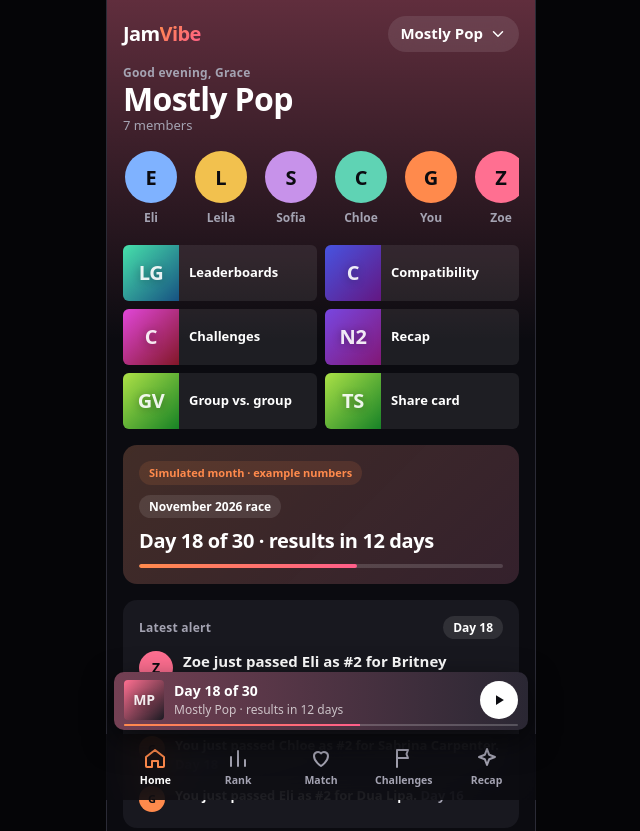
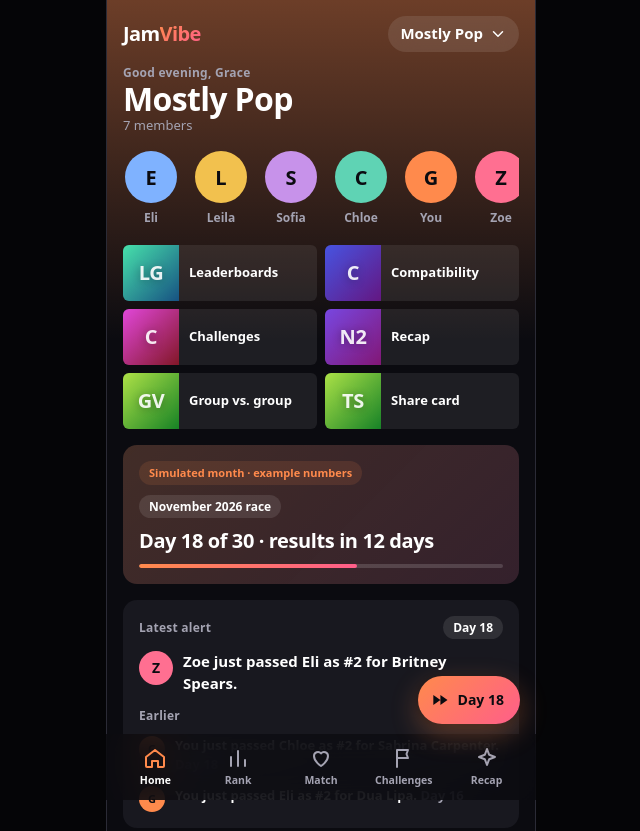
Before and after one commit to abdiel-m/JamVibe, a plain HTML site: page app/artifact.html in a window 1280 px wide. Shown: the top 831 px of the page, without its empty margins (319-959 px from the left). Drawn offline with Linux system fonts and the light colour scheme.

Commit message:
Per-tab gradients and a corner day button
Home uses the JamVibe orange; Rank (gold) and Match (coral) are
analogous, Challenges (teal) is complementary and Recap (violet) is
triadic. Colors live in CONFIG.theme. The mini player is replaced by a
floating 'Day N' button in the bottom-right corner that simulates a day.

Co-Authored-By: Claude Opus 5.5 <noreply@anthropic.com>

```diff
--- a/app/artifact.html
+++ b/app/artifact.html
@@ -6,13 +6,14 @@
 :root {
   --bg: #0B0B10; --bg-2: #121219; --card: #18181F; --card-hi: #23232D; --line: #2B2B36;
   --fg: #FFFFFF; --muted: #A4A3B2; --accent: #FF8A4C; --accent-2: #FF5E8A; --accent-ink: #0B0B10; --good: #5FD3B4;
-  --hero-a: #FF8A4C59;   /* set per group from CONFIG.groups[...].color */
+  --hero-a: #FF8A4C66;   /* set per screen from CONFIG.theme.screens */
   --font: ui-rounded, "SF Pro Rounded", "Nunito", "Varela Round", system-ui, -apple-system, "Segoe UI", Roboto, sans-serif;
   --mono: ui-monospace, "SF Mono", Menlo, Consolas, monospace;
-  --r: 14px; --nav-h: 62px; --mini-h: 58px;
+  --r: 14px; --nav-h: 62px; --fab-h: 56px;  /* --fab-h: room for the floating day button */
   color-scheme: dark;
 }
 * { box-sizing: border-box; }
+[hidden] { display: none !important; }   /* the standalone file has no host reset */
 html, body { height: 100%; }
 body { margin: 0; background: var(--bg); color: var(--fg); font: 15px/1.45 var(--font); -webkit-font-smoothing: antialiased; }
 button, input, select { font: inherit; color: inherit; }
@@ -20,9 +21,9 @@ button { cursor: pointer; }
 :focus-visible { outline: 2px solid var(--accent); outline-offset: 2px; }
 .app { max-width: 430px; margin: 0 auto; min-height: 100%; position: relative; isolation: isolate;
   padding-left: max(16px, env(safe-area-inset-left, 0px)); padding-right: max(16px, env(safe-area-inset-right, 0px));
-  padding-block: 10px calc(var(--nav-h) + var(--mini-h) + 36px + env(safe-area-inset-bottom, 0px)); }
+  padding-block: 10px calc(var(--nav-h) + var(--fab-h) + 28px + env(safe-area-inset-bottom, 0px)); }
 .app::before { content: ""; position: absolute; inset: 0 0 auto; height: 340px; z-index: -1; pointer-events: none;
-  background: linear-gradient(180deg, var(--hero-a), transparent); }
+  background: linear-gradient(180deg, var(--hero-a), transparent); transition: background 0.3s; }
 @media (min-width: 560px) { body { background: #050507; } .app { background: var(--bg); border-inline: 1px solid var(--line); } }
 h1, h2, h3 { margin: 0; font-weight: 900; letter-spacing: -0.02em; line-height: 1.1; text-wrap: balance; }
 h1 { font-size: 32px; } h2 { font-size: 20px; font-weight: 800; } h3 { font-size: 15px; font-weight: 800; }
@@ -65,7 +66,7 @@ p { margin: 0; }
 .input, select.input { width: 100%; background: var(--card-hi); border: 0; border-radius: 10px; padding: 12px; color: var(--fg); font-weight: 700; }
 .bar { height: 4px; background: #FFFFFF26; border-radius: 999px; overflow: hidden; }
 .bar i { display: block; height: 100%; background: var(--fg); border-radius: 999px; }
-.card.race .bar i, .mini .prog i { background: linear-gradient(90deg, var(--accent), var(--accent-2)); }
+.card.race .bar i { background: linear-gradient(90deg, var(--accent), var(--accent-2)); }
 
 /* People */
 .av { --c: var(--accent); width: 34px; height: 34px; border-radius: 50%; background: var(--c); color: var(--accent-ink); display: inline-grid; place-items: center; font-weight: 900; font-size: 14px; flex: none; }
@@ -124,19 +125,14 @@ p { margin: 0; }
 .note { font-size: 13px; color: var(--fg); background: #FFFFFF14; border-radius: 10px; padding: 10px 12px; font-weight: 700; }
 .empty { text-align: center; color: var(--muted); padding: 18px 8px; }
 
-/* Mini race player + frosted tab bar */
-.mini { position: fixed; z-index: 6; left: 50%; transform: translateX(-50%); width: min(calc(100% - 16px), 414px);
-  bottom: calc(var(--nav-h) + 8px + env(safe-area-inset-bottom, 0px)); height: var(--mini-h);
-  display: flex; align-items: center; gap: 10px; padding: 8px 10px 10px; border-radius: 10px;
-  background: linear-gradient(90deg, var(--hero-a), #2A2733), #2A2733; box-shadow: 0 10px 30px #0009; }
-.mini .art { border-radius: 4px; box-shadow: none; }
-.mini-t { font-weight: 900; font-size: 14px; }
-.mini-s { font-size: 12px; color: #FFFFFFB3; overflow: hidden; text-overflow: ellipsis; white-space: nowrap; }
-.mini .play { width: 38px; height: 38px; border-radius: 50%; border: 0; background: var(--fg); color: var(--bg); display: grid; place-items: center; flex: none; }
-.mini .play:disabled { opacity: 0.5; cursor: not-allowed; }
-.mini .play svg { width: 18px; height: 18px; }
-.mini .prog { position: absolute; left: 10px; right: 10px; bottom: 4px; height: 2px; background: #FFFFFF33; border-radius: 2px; overflow: hidden; }
-.mini .prog i { display: block; height: 100%; }
+/* Floating day button (bottom-right, above the tab bar) + frosted tab bar */
+.fab { position: fixed; z-index: 6; right: max(16px, calc((100vw - 430px) / 2 + 16px));
+  bottom: calc(var(--nav-h) + 14px + env(safe-area-inset-bottom, 0px)); height: 48px; padding: 0 16px 0 12px;
+  display: inline-flex; align-items: center; gap: 8px; border: 0; border-radius: 999px; font-weight: 900; font-size: 14px;
+  background: linear-gradient(135deg, var(--accent), var(--accent-2)); color: var(--accent-ink); box-shadow: 0 10px 28px #FF8A4C55, 0 2px 8px #0008; }
+.fab svg { width: 20px; height: 20px; }
+.fab:disabled { background: var(--card-hi); color: var(--muted); box-shadow: 0 2px 8px #0008; cursor: not-allowed; }
+@media (prefers-reduced-motion: no-preference) { .fab:not(:disabled):active { transform: scale(0.94); } }
 .nav { position: fixed; bottom: 0; left: 50%; transform: translateX(-50%); width: min(100%, 430px); z-index: 5;
   background: #0B0B10D9; display: grid; grid-template-columns: repeat(5, 1fr); backdrop-filter: blur(20px) saturate(1.4); -webkit-backdrop-filter: blur(20px) saturate(1.4);
   padding: 6px max(8px, env(safe-area-inset-left, 0px)) calc(6px + env(safe-area-inset-bottom, 0px)); }
@@ -152,7 +148,7 @@ p { margin: 0; }
   padding: 18px max(16px, env(safe-area-inset-left, 0px)) calc(20px + env(safe-area-inset-bottom, 0px)); display: grid; gap: 10px; }
 .sheet .li { padding: 10px 0; }
 .sheet .li button { all: unset; cursor: pointer; display: flex; gap: 12px; align-items: center; width: 100%; font-weight: 800; }
-#toast { position: fixed; left: 50%; transform: translateX(-50%); bottom: calc(var(--nav-h) + var(--mini-h) + 22px + env(safe-area-inset-bottom, 0px)); z-index: 20;
+#toast { position: fixed; left: 50%; transform: translateX(-50%); bottom: calc(var(--nav-h) + var(--fab-h) + 22px + env(safe-area-inset-bottom, 0px)); z-index: 20;
   background: var(--fg); color: var(--bg); padding: 10px 16px; border-radius: 10px; font-weight: 800; font-size: 14px; max-width: calc(100% - 32px); text-align: center; }
 @media (prefers-reduced-motion: no-preference) { .card.hot { animation: pop 0.5s ease-out; } @keyframes pop { from { transform: scale(0.98); } to { transform: none; } } .tile:active, .quick button:active { transform: scale(0.97); } }
 </style>
@@ -161,7 +157,7 @@ p { margin: 0; }
   <header class="top" id="top"></header>
   <main id="screen" tabindex="-1"></main>
 </div>
-<div class="mini" id="mini" role="region" aria-label="Monthly race"></div>
+<button class="fab" id="fab" data-action="simulate-day"></button>
 <nav class="nav" id="nav" aria-label="Main"></nav>
 <div id="sheet" hidden></div>
 <div id="toast" role="status" aria-live="polite" hidden></div>
@@ -202,6 +198,13 @@ const CONFIG = {
     pop:    { name: "Mostly Pop",     code: "POPCLUB", color: "#FF6F91", extraMembers: [] },
     hiphop: { name: "Mostly Hip Hop", code: "BARS",    color: "#F2C14E", extraMembers: ["grace"] },
     kpop:   { name: "Mostly K-Pop",   code: "ROOMIES", color: "#C792EA", extraMembers: ["grace"] },
+  },
+  // Gradient at the top of each screen. Built around the JamVibe orange (hue ~20°):
+  // gold and coral are its neighbors (analogous), teal is its opposite (complementary), violet is triadic.
+  theme: {
+    screens: { home: "#FF8A4C", rank: "#F2B33D", match: "#FF5E7A", challenges: "#2FB8C4", recap: "#8C6BFF",
+               compare: "#FF8A4C", share: "#FF8A4C", join: "#FF8A4C" },
+    strength: "66",                      // gradient opacity as a hex alpha (00-FF)
   },
   startJoined: ["pop", "hiphop"],        // groups the viewer is already in; others are joined with their code
 
@@ -268,7 +271,7 @@ const TEXT = {
   groupSound: "Group Sound", groupSoundSub: "Top genres, with every member weighted equally", leansHardest: "{name} leans hardest ({pct})", leansHardestYou: "You lean hardest ({pct})",
   compareGroups: "Compare with another group",
   greetMorning: "Good morning, {name}", greetAfternoon: "Good afternoon, {name}", greetEvening: "Good evening, {name}",
-  topThisMonth: "Top artists this month", miniSub: "{group} · {results}",
+  topThisMonth: "Top artists this month", fabDay: "Day {day}", fabLabel: "Simulate a day (now day {day} of {days})",
   resetDemo: "Reset demo",
   // Group switcher and join
   yourGroups: "Your groups", joinGroup: "Join a group", joinTitle: "Join a group",
@@ -373,7 +376,7 @@ function cover(seed, size = 48, color) {
   const dim = size ? `width:${size}px;height:${size}px;font-size:${Math.round(size * 0.36)}px` : "";
   return `<span class="art${size ? "" : " fluid"}" style="--art:${bg};${dim}" aria-hidden="true">${esc(letters)}</span>`;
 }
-const PLAY = '<svg viewBox="0 0 24 24" fill="currentColor" aria-hidden="true"><path d="M8 5.5v13l10.5-6.5z"/></svg>';
+const SKIP = '<svg viewBox="0 0 24 24" fill="currentColor" aria-hidden="true"><path d="M4 6v12l8.5-6zM12.5 6v12L21 12z"/></svg>';
 const DONE = '<svg viewBox="0 0 24 24" fill="none" stroke="currentColor" stroke-width="3" stroke-linecap="round" stroke-linejoin="round" aria-hidden="true"><path d="M5 12.5l4.5 4.5L19 7"/></svg>';
 const CROWN = '<svg class="crown" viewBox="0 0 24 24" fill="currentColor" aria-label="Crown"><path d="M3 8l4.5 4L12 5l4.5 7L21 8l-2 11H5z"/></svg>';
 
@@ -564,14 +567,6 @@ function raceResults() {
 function greeting() {
   const h = new Date().getHours();
   return t(h < 12 ? "greetMorning" : h < 18 ? "greetAfternoon" : "greetEvening", { name: nameOf(CONFIG.viewer) });
-}
-/** Mini player above the tab bar: the monthly race, with a play-style button that simulates a day. */
-function miniHtml() {
-  const g = CONFIG.groups[state.group], m = MONTHS[THIS], done = state.day >= m.days;
-  return `${cover(g.name, 40, g.color)}
-    <div class="grow"><div class="mini-t">${tx("raceDay", { day: state.day, days: m.days })}</div><div class="mini-s">${tx("miniSub", { group: g.name, results: raceResults() })}</div></div>
-    <button class="play" data-action="simulate-day" aria-label="${done ? tx("monthDone") : tx("simulateDay")}" title="${done ? tx("monthDone") : tx("simulateDay")}" ${done ? "disabled" : ""}>${done ? DONE : PLAY}</button>
-    <div class="prog"><i style="width:${(state.day / m.days) * 100}%"></i></div>`;
 }
 
 function renderHome() {
@@ -997,10 +992,16 @@ function render() {
     ? `<button class="back" data-action="close-overlay">${icon("back")}${tx("back")}</button><span class="brand">${brandHtml()}</span>`
     : `<span class="brand">${brandHtml()}</span><button class="switcher" data-action="open-switcher" aria-haspopup="dialog"><span>${esc(CONFIG.groups[state.group].name)}</span>${icon("chevron")}</button>`;
   $("#screen").innerHTML = SCREENS[screen]();
-  document.querySelector(".app").style.setProperty("--hero-a", (CONFIG.groups[state.group].color || "#FF8A4C") + "59");
-  document.documentElement.style.setProperty("--hero-a", (CONFIG.groups[state.group].color || "#FF8A4C") + "59");
-  $("#mini").hidden = !!state.overlay;
-  $("#mini").innerHTML = state.overlay ? "" : miniHtml();
+  // Screen gradient color (see CONFIG.theme)
+  const tint = (CONFIG.theme.screens[screen] || CONFIG.theme.screens.home) + CONFIG.theme.strength;
+  document.querySelector(".app").style.setProperty("--hero-a", tint);
+  // Floating day button: main tabs only
+  const fab = $("#fab"), m = MONTHS[THIS], done = state.day >= m.days;
+  fab.hidden = !!state.overlay;
+  fab.disabled = done;
+  fab.innerHTML = `${done ? DONE : SKIP}<span>${tx("fabDay", { day: state.day })}</span>`;
+  fab.setAttribute("aria-label", done ? t("monthDone") : t("fabLabel", { day: state.day, days: m.days }));
+  fab.title = fab.getAttribute("aria-label");
   $("#nav").innerHTML = TABS.map(([k, label]) => `<button data-action="tab" data-value="${k}" ${!state.overlay && state.tab === k ? 'aria-current="page"' : ""}>${icon(k, "")}${tx(label)}</button>`).join("");
   if (screen === "share" && $("#share-canvas")) {
     // Drawn on a hidden canvas, shown as an <img> so long-press / right-click "Save image" works everywhere.
```
Also changed, not shown: app/index.html (+35 -34 lines).
